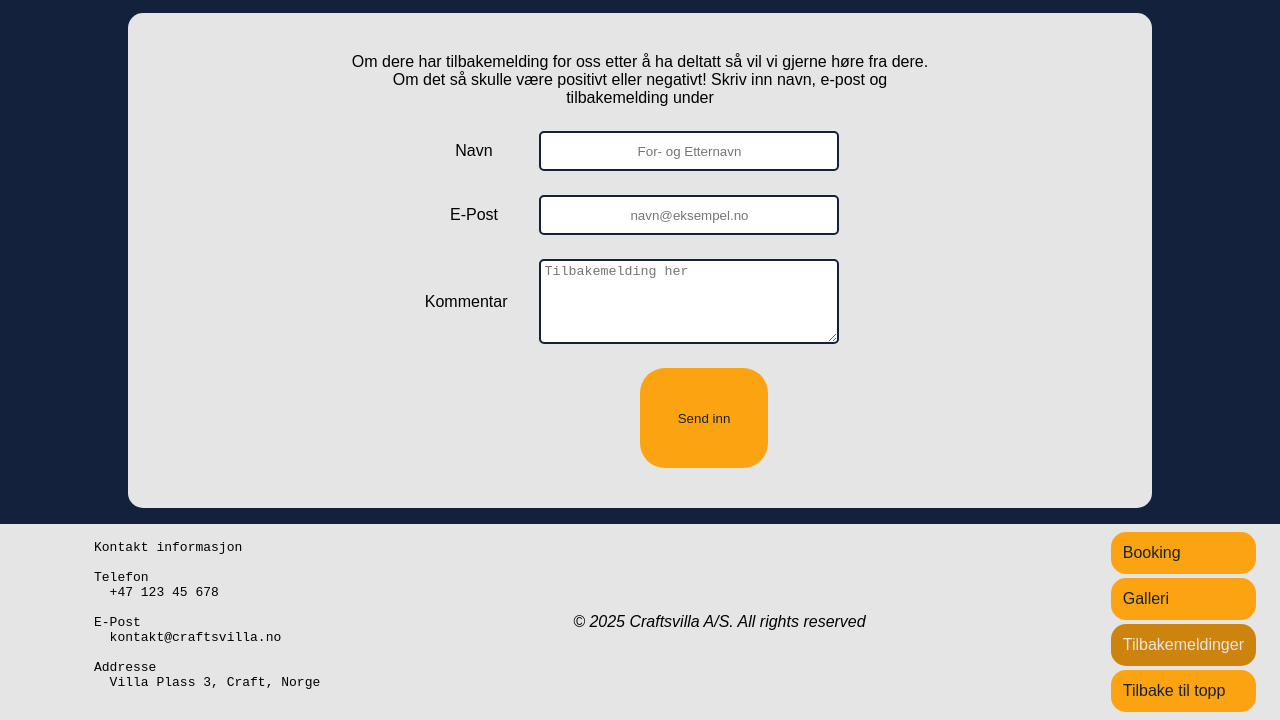
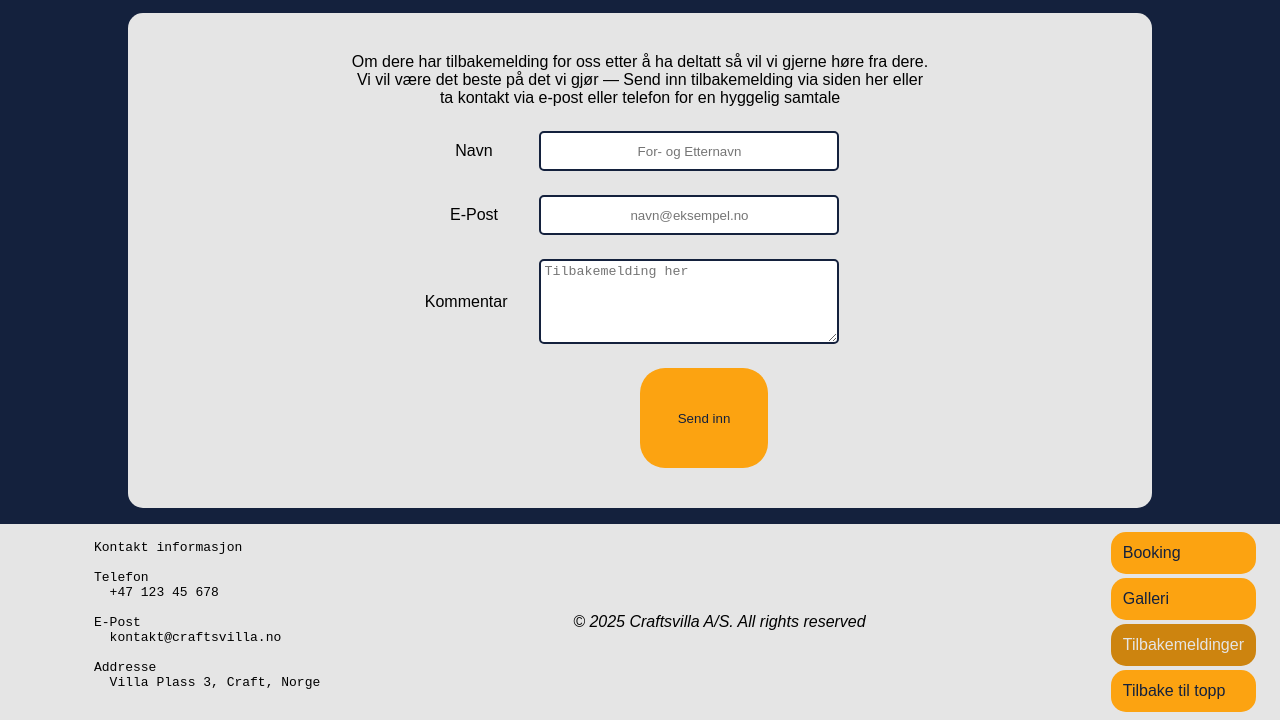
Before and after one commit to OleKodehode/craftsvilla_assignment, a plain HTML site: page feedback.html in a window 1280 px wide. Shown: the part 136-856 px from the top of the page. Drawn offline with Linux system fonts and the light colour scheme; a web font is replaced by a local one.

Commit message:
changes to feedback

```diff
--- a/feedback.html
+++ b/feedback.html
@@ -42,8 +42,9 @@
     <section id="feedback_section" class="main_sections">
       <p class="section_p">
         Om dere har tilbakemelding for oss etter å ha deltatt så vil vi gjerne
-        høre fra dere. <br />Om det så skulle være positivt eller negativt!
-        Skriv inn navn, e-post og tilbakemelding under
+        høre fra dere. <br />
+        Vi vil være det beste på det vi gjør — Send inn tilbakemelding via siden
+        her eller ta kontakt via e-post eller telefon for en hyggelig samtale
       </p>
       <form id="booking_form">
         <article class="form_article">
```
